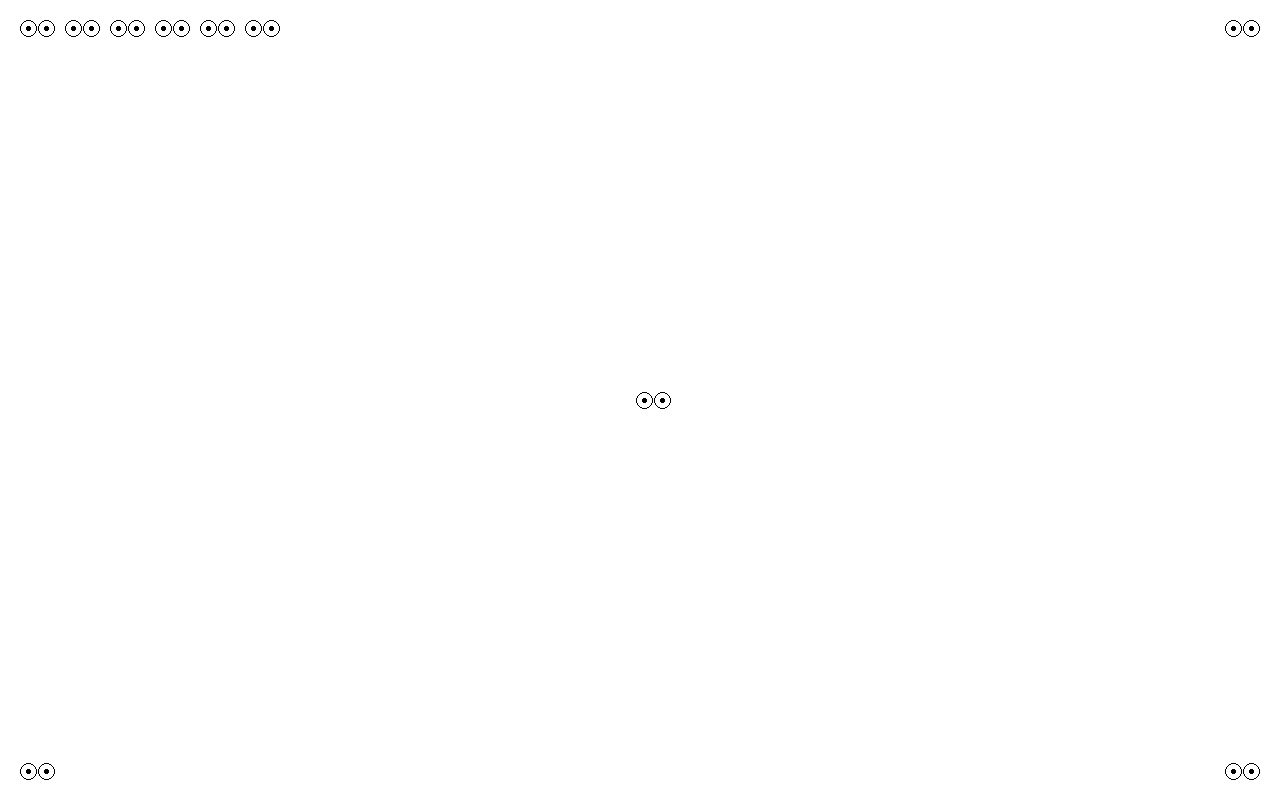
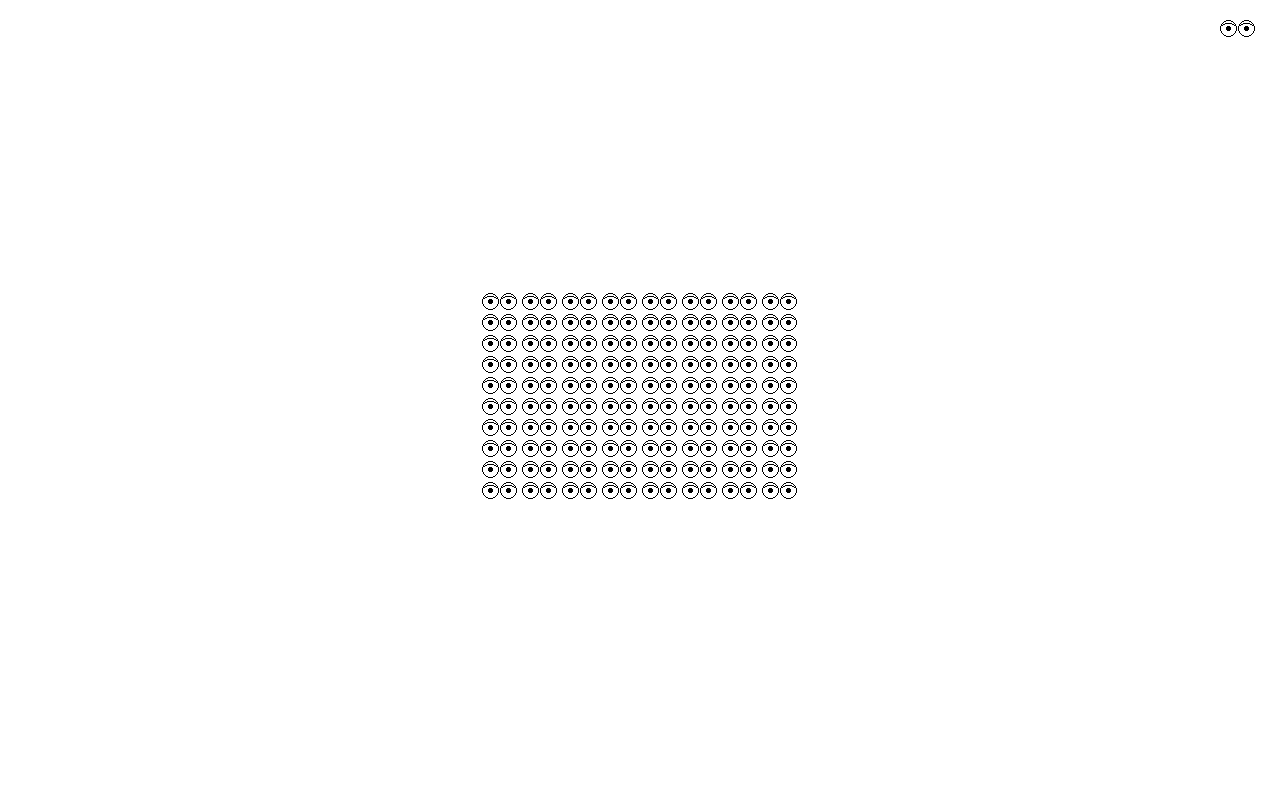
Before and after one commit to jwheare/eyeballs, a plain HTML site: page index.html in a window 1280 px wide. Drawn offline with Linux system fonts and the light colour scheme.

Commit message:
Blinking

```diff
--- a/eyeballs.js
+++ b/eyeballs.js
@@ -1,4 +1,4 @@
-(function () {
+var Eyeball = (function () {
     function Eyeball (container) {
         // Conf
         this.containerWidth = Eyeball.conf.containerWidth;
@@ -12,10 +12,14 @@
         this.container.style.height = this.containerHeight + 'px';
 
         // Canvas
-        this.context = this.setupCanvas();
+        this.canvas = document.createElement('canvas');
+        this.context = this.setupCanvas(this.canvas);
 
         // Draw initial state
         this.drawOriginPupils();
+
+        // Start blink timeout
+        this.resetBlinkTimeout();
 
         Eyeball.balls.push(this);
     }
@@ -32,40 +36,96 @@
         },
         radius: 5
     };
+    Eyeball.init = function () {
+        // Find existing eyeballs
+        var i, containers = [];
+        if ('getElementsByClassName' in document) {
+            containers = document.getElementsByClassName('eyeball');
+        } else {
+            var elements = document.getElementsByTagName('*');
+            for (i = 0; i < elements.length; i++) {
+                if (elements[i].className.match(/\beyeball\b/, 'g')) {
+                    containers.push(elements[i]);
+                }
+            }
+        }
+        for (i = 0; i < containers.length; i++) {
+            new Eyeball(containers[i]);
+        }
+
+        // Listen for mouse movement
+        document.addEventListener('mousemove', function (e) {
+            for (var i = 0; i < Eyeball.balls.length; i++) {
+                Eyeball.balls[i].drawPupilsFromMousePosition(e.clientX, e.clientY);
+            }
+        }, false);
+    };
     Eyeball.prototype = {
-        setupCanvas: function () {
+        setupCanvas: function (canvas) {
             // Append canvas and setup the 2d drawing context
-            var eyeCanvas = document.createElement('canvas');
-            eyeCanvas.width = this.containerWidth;
-            eyeCanvas.height = this.containerHeight;
-            this.container.appendChild(eyeCanvas);
-            return eyeCanvas.getContext('2d');
+            canvas.width = this.containerWidth;
+            canvas.height = this.containerHeight;
+            this.container.appendChild(canvas);
+            return canvas.getContext('2d');
+        },
+        clear: function () {
+            this.context.clearRect.apply(this.context, arguments);
+        },
+        fill: function () {
+            this.context.fillRect.apply(this.context, arguments);
+        },
+        clearCanvas: function () {
+            this.clear(0, 0, this.containerWidth, this.containerHeight);
         },
         drawEyeball: function (x, y) {
-            this.context.fillRect(x - 2, y - 8, 5, 1);
-            this.context.fillRect(x - 4, y - 7, 2, 1); this.context.fillRect(x + 3, y - 7, 2, 1);
-            this.context.fillRect(x - 5, y - 6, 1, 1); this.context.fillRect(x + 5, y - 6, 1, 1);
-            this.context.fillRect(x - 6, y - 5, 1, 1); this.context.fillRect(x + 6, y - 5, 1, 1);
-            this.context.fillRect(x - 7, y - 4, 1, 2); this.context.fillRect(x + 7, y - 4, 1, 2);
-            this.context.fillRect(x - 8, y - 2, 1, 5); this.context.fillRect(x + 8, y - 2, 1, 5);
-            this.context.fillRect(x - 7, y + 3, 1, 2); this.context.fillRect(x + 7, y + 3, 1, 2);
-            this.context.fillRect(x - 6, y + 5, 1, 1); this.context.fillRect(x + 6, y + 5, 1, 1);
-            this.context.fillRect(x - 5, y + 6, 1, 1); this.context.fillRect(x + 5, y + 6, 1, 1);
-            this.context.fillRect(x - 4, y + 7, 2, 1); this.context.fillRect(x + 3, y + 7, 2, 1);
-            this.context.fillRect(x - 2, y + 8, 5, 1);
+            this.fill(x - 2, y - 8, 5, 1);
+            this.fill(x - 4, y - 7, 2, 1); this.fill(x + 3, y - 7, 2, 1);
+            this.fill(x - 5, y - 6, 1, 1); this.fill(x + 5, y - 6, 1, 1);
+            this.fill(x - 6, y - 5, 1, 1); this.fill(x + 6, y - 5, 1, 1);
+            this.fill(x - 7, y - 4, 1, 2); this.fill(x + 7, y - 4, 1, 2);
+            this.fill(x - 8, y - 2, 1, 5); this.fill(x + 8, y - 2, 1, 5);
+            this.fill(x - 7, y + 3, 1, 2); this.fill(x + 7, y + 3, 1, 2);
+            this.fill(x - 6, y + 5, 1, 1); this.fill(x + 6, y + 5, 1, 1);
+            this.fill(x - 5, y + 6, 1, 1); this.fill(x + 5, y + 6, 1, 1);
+            this.fill(x - 4, y + 7, 2, 1); this.fill(x + 3, y + 7, 2, 1);
+            this.fill(x - 2, y + 8, 5, 1);
         },
         drawPupil: function (x, y) {
             // Pixel circle!
             x = Math.round(x);
             y = Math.round(y);
-            this.context.fillRect(x - 1, y - 2, 3, 1);
-            this.context.fillRect(x - 2, y - 1, 5, 1);
-            this.context.fillRect(x - 2, y    , 5, 1);
-            this.context.fillRect(x - 2, y + 1, 5, 1);
-            this.context.fillRect(x - 1, y + 2, 3, 1);
+            this.fill(x - 1, y - 2, 3, 1);
+            this.fill(x - 2, y - 1, 5, 1);
+            this.fill(x - 2, y    , 5, 1);
+            this.fill(x - 2, y + 1, 5, 1);
+            this.fill(x - 1, y + 2, 3, 1);
         },
-        clearCanvas: function () {
-            this.context.clearRect(0, 0, this.containerWidth, this.containerHeight);
+        drawBlinkStart: function (x, y) {
+            this.clear(x - 2, y - 7, 5, 1);
+            this.clear(x - 4, y - 6, 9, 1);
+            this.clear(x - 5, y - 5, 2, 1); this.fill(x - 3, y - 5, 7, 1); this.clear(x + 4, y - 5, 2, 1);
+            this.clear(x - 6, y - 4, 1, 1); this.fill(x - 5, y - 4, 2, 1); this.fill( x + 4, y - 4, 2, 1); this.clear(x + 6, y - 4, 1, 1);
+            this.fill( x - 6, y - 3, 1, 1); this.fill(x + 6, y - 3, 1, 1);
+        },
+        drawBlinkMiddle: function (x, y) {
+            this.clear(x - 2, y - 7, 5,  1);
+            this.clear(x - 4, y - 6, 9,  1);
+            this.clear(x - 5, y - 5, 11, 1);
+            this.clear(x - 6, y - 4, 13, 2);
+            this.clear(x - 7, y - 2, 4,  1); this.fill(x - 3, y - 2, 7, 1); this.clear(x + 4, y - 2, 4, 1);
+            this.fill( x - 7, y - 1, 4,  1); this.fill(x + 4, y - 1, 4, 1);
+        },
+        drawBlinkEnd: function (x, y) {
+            this.clear(x - 2, y - 7, 5,  1);
+            this.clear(x - 4, y - 6, 9,  1);
+            this.clear(x - 5, y - 5, 11, 1);
+            this.clear(x - 6, y - 4, 13, 2);
+            this.clear(x - 7, y - 2, 15, 5);
+            this.clear(x - 6, y + 3, 13, 1);
+            this.fill( x - 6, y + 4, 1,  1); this.clear(x - 5, y + 4, 11, 1); this.fill(x + 6, y + 4, 1, 1);
+            this.fill( x - 5, y + 5, 1,  1); this.clear(x - 4, y + 5, 9,  1); this.fill(x + 5, y + 5, 1, 1);
+            this.fill( x - 4, y + 6, 2,  1); this.clear(x - 2, y + 6, 6,  1); this.fill(x + 3, y + 6, 2, 1);
+            this.fill( x - 2, y + 7, 5,  1);
         },
         drawPupils: function (coords) {
             // Clear canvas and draw each eye
@@ -75,17 +135,89 @@
             this.drawPupil(coords.x1, coords.y1);
             this.drawPupil(coords.x2, coords.y2);
         },
+        animate: function (args) {
+            // Abort if a stop has been signalled
+            if (args.stopCondition && args.stopCondition()) {
+                return;
+            }
+            if (args.steps.length) {
+                var step = args.steps.shift();
+                step();
+                var self = arguments.callee;
+                setTimeout(function() {
+                    self(args);
+                }, args.timeout);
+            }
+        },
+        stopBlink: false,
+        blink: function () {
+            this.stopBlink = false;
+            var that = this;
+            this.animate({
+                timeout: 80,
+                stopCondition: function () {
+                    return that.stopBlink;
+                },
+                steps: [function s1 () {
+                    that.drawBlinkStart(that.origins.x1, that.origins.y1);
+                    that.drawBlinkStart(that.origins.x2, that.origins.y2);
+                }, function s2 () {
+                    that.drawBlinkMiddle(that.origins.x1, that.origins.y1);
+                    that.drawBlinkMiddle(that.origins.x2, that.origins.y2);
+                }, function s3 () {
+                    that.drawBlinkEnd(that.origins.x1, that.origins.y1);
+                    that.drawBlinkEnd(that.origins.x2, that.origins.y2);
+                }, function s4 () {
+                    that.drawOriginPupils();
+                    that.drawBlinkMiddle(that.origins.x1, that.origins.y1);
+                    that.drawBlinkMiddle(that.origins.x2, that.origins.y2);
+                }, function s5 () {
+                    that.drawOriginPupils();
+                    that.drawBlinkStart(that.origins.x1, that.origins.y1);
+                    that.drawBlinkStart(that.origins.x2, that.origins.y2);
+                }]
+            });
+
+            this.resetBlinkTimeout();
+        },
+        blinkTimeout: null,
+        resetBlinkTimeout: function () {
+            if (this.blinkTimeout) {
+                clearTimeout(this.blinkTimeout);
+            }
+            var that = this;
+            this.blinkTimeout = setTimeout(function () {
+                that.blink();
+            }, 5000);
+        },
         drawOriginPupils: function () {
             this.drawPupils(this.origins);
         },
         drawPupilsFromMousePosition: function (x, y) {
+            this.stopBlink = true;
             var coords = this.getPupilPositionsFromMousePosition(x, y);
             this.drawPupils(coords);
+            this.resetBlinkTimeout();
+        },
+        getOffset: function () {
+            var left = 0;
+            var top = 0;
+            var parent = this.container;
+            while (parent && parent !== document) {
+                left += parent.offsetLeft;
+                top += parent.offsetTop;
+                parent = parent.parentNode;
+            }
+            return {
+                top: top,
+                left: left
+            };
         },
         getPupilPositionsFromMousePosition: function (x, y) {
             // Normalise x and y to container page offset
-            x = x - this.container.offsetLeft;
-            y = y - this.container.offsetTop;
+            var offset = this.getOffset();
+            x = x - offset.left;
+            y = y - offset.top;
 
             // Get distances from eye origins to mouse position
             x1 = x - this.origins.x1;
@@ -111,27 +243,8 @@
         }
     };
 
+    // Engage eyeballs
+    Eyeball.init();
 
-    // Listen for mouse movement
-    document.addEventListener('mousemove', function (e) {
-        for (var i = 0; i < Eyeball.balls.length; i++) {
-            Eyeball.balls[i].drawPupilsFromMousePosition(e.clientX, e.clientY);
-        }
-    }, false);
-
-    // Setup eyeballs
-    var i, containers = [];
-    if ('getElementsByClassName' in document) {
-        containers = document.getElementsByClassName('eyeball');
-    } else {
-        var elements = document.getElementsByTagName('*');
-        for (i = 0; i < elements.length; i++) {
-            if (elements[i].className.match(/\beyeball\b/, 'g')) {
-                containers.push(elements[i]);
-            }
-        }
-    }
-    for (i = 0; i < containers.length; i++) {
-        var eyeball = new Eyeball(containers[i]);
-    }
+    return Eyeball;
 })();
--- a/index.html
+++ b/index.html
@@ -6,66 +6,51 @@
         <title>Eyeballs™</title>
     </head>
     <style>
-    body {
+    body, html {
         margin: 0;
         padding: 0;
+        height: 100%;
+        width: 100%;
     }
     .eyeball {
+        display: inline-block;
+        margin-right: 5px;
+    }
+    #eyeballs {
         position: absolute;
-    }
-    #e1 {
+        left: 50%;
         top: 50%;
-        left: 50%;
-        margin: -8px 0 0 -4px;
-    }
-    #e2 {
-        top: 20px;
-        left: 20px;
-    }
-    #e3 {
-        top: 20px;
-        right: 20px;
-    }
-    #e4 {
-        bottom: 20px;
-        left: 20px;
-    }
-    #e5 {
-        bottom: 20px;
-        right: 20px;
-    }
-    #e11 {
-        top: 20px;
-        left: 65px;
-    }
-    #e12 {
-        top: 20px;
-        left: 110px;
-    }
-    #e13 {
-        top: 20px;
-        left: 155px;
-    }
-    #e14 {
-        top: 20px;
-        left: 200px;
-    }
-    #e15 {
-        top: 20px;
-        left: 245px;
+        width: 330px;
+        height: 220px;
+        margin-left: -158px;
+        margin-top: -107px;
     }
     </style>
     <body>
-        <div class="eyeball" id="e1"></div>
-        <div class="eyeball" id="e2"></div>
-        <div class="eyeball" id="e3"></div>
-        <div class="eyeball" id="e4"></div>
-        <div class="eyeball" id="e5"></div>
-        <div class="eyeball" id="e11"></div>
-        <div class="eyeball" id="e12"></div>
-        <div class="eyeball" id="e13"></div>
-        <div class="eyeball" id="e14"></div>
-        <div class="eyeball" id="e15"></div>
+        <div class="eyeball" style="position: absolute; right: 20px; top: 20px;"></div>
+        <div id="eyeballs"></div>
         <script src="eyeballs.js"></script>
+        <script>
+        (function () {
+            // EYEBALLS!!!™
+            var colspace = 5;
+            var rowspace = 5;
+            var cols = 8;
+            var rows = 10;
+            var eyeballContainer = document.getElementById('eyeballs');
+
+            var c, r, top, left, ball;
+            for (c = 0; c < cols; c++) {
+                left = c * (Eyeball.conf.containerWidth + colspace) + colspace;
+                for (r = 0; r < rows; r++) {
+                    top = r * (Eyeball.conf.containerHeight + rowspace) + rowspace;
+                    ball = document.createElement('div');
+                    ball.className = 'eyeball';
+                    new Eyeball(ball);
+                    eyeballContainer.appendChild(ball);
+                }
+            }
+        })();
+        </script>
     </body>
 </html>
```
